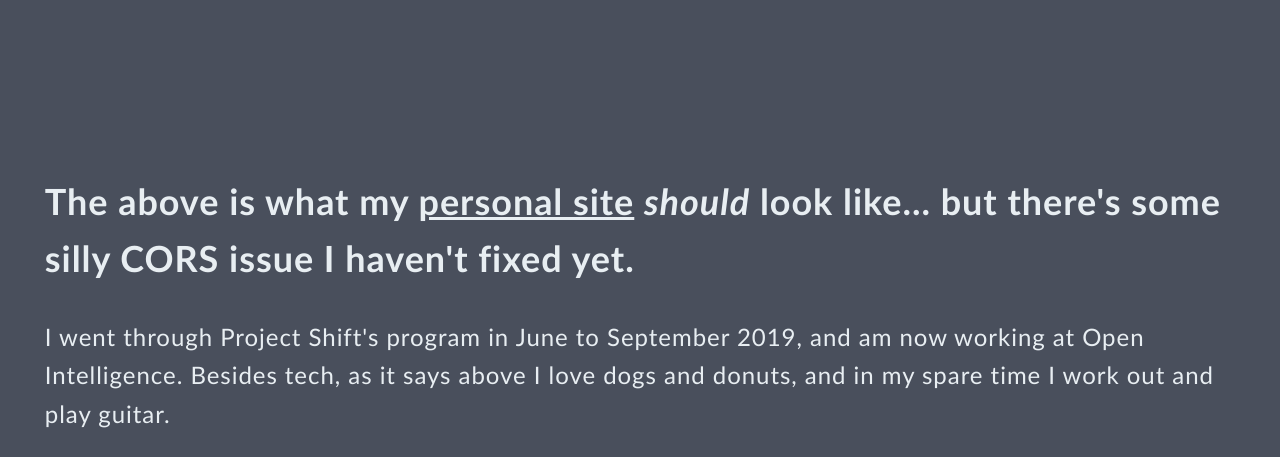
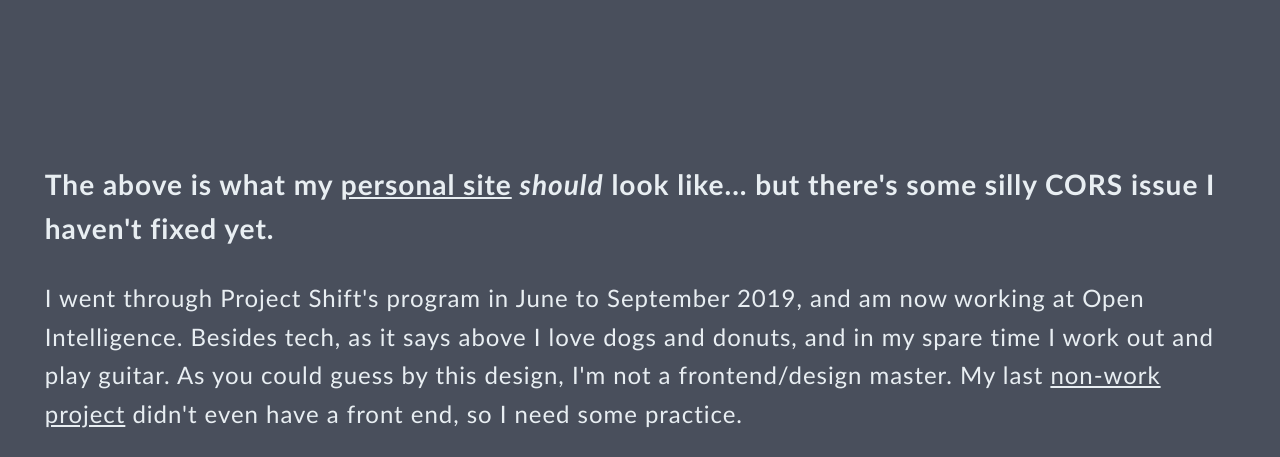
Before and after one commit to Raven-s-Eye-Solutions/class-introduction-template, a website: page client/dan.html in a window 1280 px wide. Shown: the part 343-800 px from the top of the page. Drawn offline with Linux system fonts and the light colour scheme; files that its build step writes are made by us from their sources.

Commit message:
Update some text

```diff
--- a/client/dan.html
+++ b/client/dan.html
@@ -46,16 +46,19 @@
     </div>
 
     <div>
-      <h2>The above is what my <a href="https://dposse.dev" target="_"><u>personal site</u></a> <em>should</em> look
+      <h3>The above is what my <a href="https://dposse.dev" target="_"><u>personal site</u></a> <em>should</em> look
         like...
         but there's
         some
         silly CORS
         issue I haven't fixed yet.</h2>
-      <p>
-        I went through Project Shift's program in June to September 2019, and am now working at Open Intelligence.
-        Besides tech, as it says above I love dogs and donuts, and in my spare time I work out and play guitar.
-      </p>
+        <p>
+          I went through Project Shift's program in June to September 2019, and am now working at Open Intelligence.
+          Besides tech, as it says above I love dogs and donuts, and in my spare time I work out and play guitar.
+          As you could guess by this design, I'm not a frontend/design master. My last <a
+            href="https://github.com/dposse/bballSlackbotUpgraded"><u>non-work project</u></a>
+          didn't even have a front end, so I need some practice.
+        </p>
     </div>
   </div>
 </body>
```
